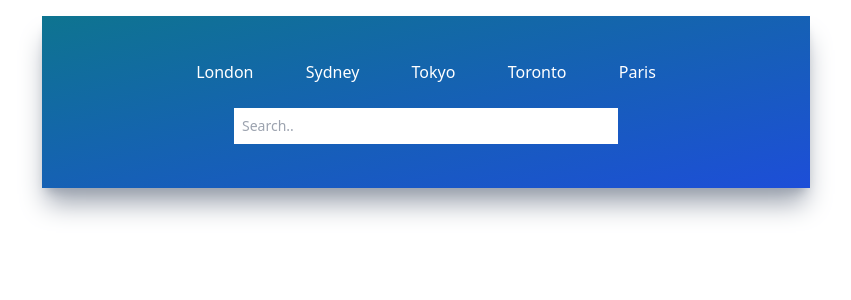
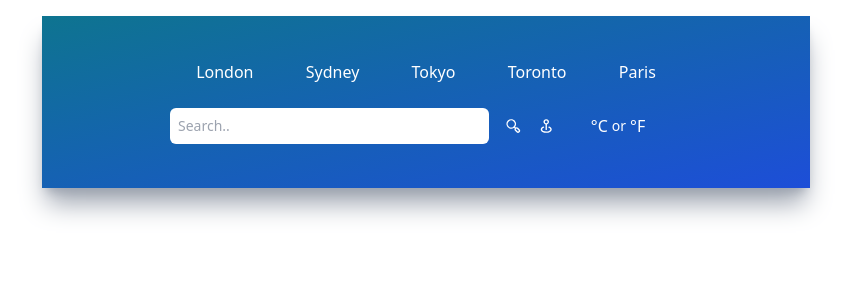
Before and after one commit to aminisa/weather-application, a React (Create React App) app: page / in a window 1280 px wide. Shown: the top 300 px of the page, without its empty margins (214-1065 px from the left). Built offline with nearby package versions, Linux system fonts and the light colour scheme.

Commit message:
created inputs

```diff
--- a/src/components/Inputs.jsx
+++ b/src/components/Inputs.jsx
@@ -1,5 +1,9 @@
 import React from "react";
-import { UilSearch, UilLocationPoint } from "@iconscout/react-unicons";
+import {
+  UilSearchAlt,
+  UilMapPin,
+  UilAlignCenterH,
+} from "@iconscout/react-unicons";
 
 function Inputs() {
   return (
@@ -8,8 +12,26 @@ function Inputs() {
         <input
           type="text"
           placeholder="Search.."
-          className="text-sm font-light p-2 w-full shadown-xl focus:outline-none capitalize"
+          className="text-sm font-light p-2 w-full shadown-xl focus:outline-none capitalize rounded-md"
         ></input>
+        <UilSearchAlt
+          size={20}
+          className="text-white cursor-pointer transition ease-out hover:scale-125"
+        />
+        <UilMapPin
+          size={20}
+          className="text-white cursor-pointer transition ease-out hover:scale-125"
+        />
+      </div>
+
+      <div className="flex flex-row w-1/4 items-center justify-center">
+        <button name="metric" className="text-md text-white font-light">
+          °C
+        </button>
+        <p className="text-white text-sm mx-1 mr-0.55"> or </p>
+        <button name="imperial" className="text-md text-white font-light">
+          °F
+        </button>
       </div>
     </div>
   );
```
